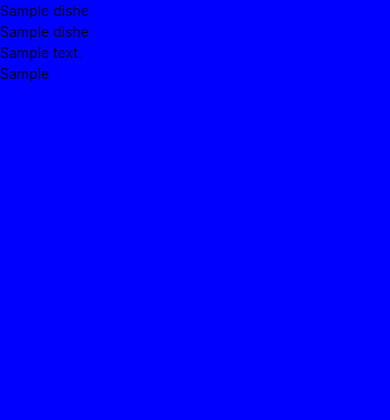
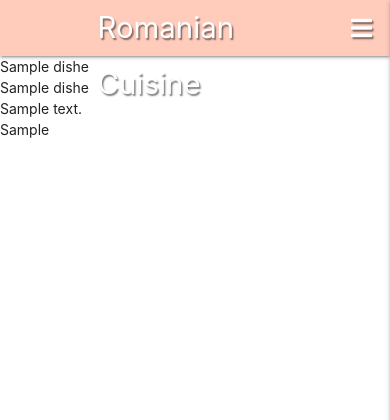
Before and after one commit to Andreim1998/Romanian-Cuisine, a Flask app: page / in a window 390 px wide. Shown: the top 420 px of the page. Run offline with Flask 2, Linux system fonts and the light colour scheme; a database or web service that is not in the repository returns one stand-in record (values such as "Sample title"); some libraries are stand-ins or nearby versions.

Commit message:
Added Materialize NavBar and Mobile NavBar

```diff
--- a/app.py
+++ b/app.py
@@ -1,5 +1,4 @@
 import os
-
 from flask import (Flask, flash, render_template, redirect, request, session, url_for)
 from flask_pymongo import PyMongo
 from bson.objectid import ObjectId
--- a/static/css/style.css
+++ b/static/css/style.css
@@ -1,3 +1,3 @@
-body {
-    background-color: blue;
+.text-shadow {
+    text-shadow: 1.5px 1.5px 1.5px rgba(0, 0, 0, 0.5);
 }
--- a/static/js/script.js
+++ b/static/js/script.js
@@ -0,0 +1,3 @@
+$(document).ready(function(){
+    $('.sidenav').sidenav({edge: "right"});
+  });
--- a/templates/base.html
+++ b/templates/base.html
@@ -10,13 +10,42 @@
         crossorigin="anonymous" referrerpolicy="no-referrer" type="text/css" />
     <link rel="stylesheet" href="https://cdnjs.cloudflare.com/ajax/libs/materialize/1.0.0/css/materialize.min.css"
         type="text/css">
-        <link rel="stylesheet" href="{{ url_for('static', filename='css/style.css') }}" type="text/css">
+    <link rel="stylesheet" href="{{ url_for('static', filename='css/style.css') }}" type="text/css">
     {% block styles %}
     {% endblock %}
     <title>Romanian Cuisine</title>
 </head>
 
 <body>
+
+    <header>
+        <!-- top navbar -->
+        <nav class="nav-extended text-shadow deep-orange lighten-4">
+            <div class="nav-wrapper">
+                <a href="" class="brand-logo">Romanian Cuisine</a>
+                <a href="#" data-target="mobile-demo" class="sidenav-trigger right"><i class="fas fa-bars"></i></a>
+                <ul class="right hide-on-med-and-down">
+                    <li><a href="#">Home</a></li>
+                    <li><a href="{{ url_for('get_dishes') }}">Dishes</a></li>
+                    <li><a href="#">Profile</a></li>
+                    <li><a href="#">Log In</a></li>
+                    <li><a href="#">Log Out</a></li>
+                    <li><a href="#">Register</a></li>
+                </ul>
+            </div>
+        </nav>
+        <!--mobile sidenav -->
+        <ul class="sidenav" id="mobile-demo">
+            <h4 class="center-align deep-orange-text lighten-4 text-darken-1">Romanian Cuisine</h4>
+            <li><a href="#">Home</a></li>
+            <li><a href="{{ url_for('get_dishes') }}">Dishes</a></li>
+            <li><a href="#">Profile</a></li>
+            <li><a href="#">Log In</a></li>
+            <li><a href="#">Log Out</a></li>
+            <li><a href="#">Register</a></li>
+        </ul>
+
+    </header>
 
     {% block content %}
     {% endblock %}
--- a/templates/dishes.html
+++ b/templates/dishes.html
@@ -10,4 +10,3 @@
 {% endfor %}
 
 {% endblock %}
-<
```
